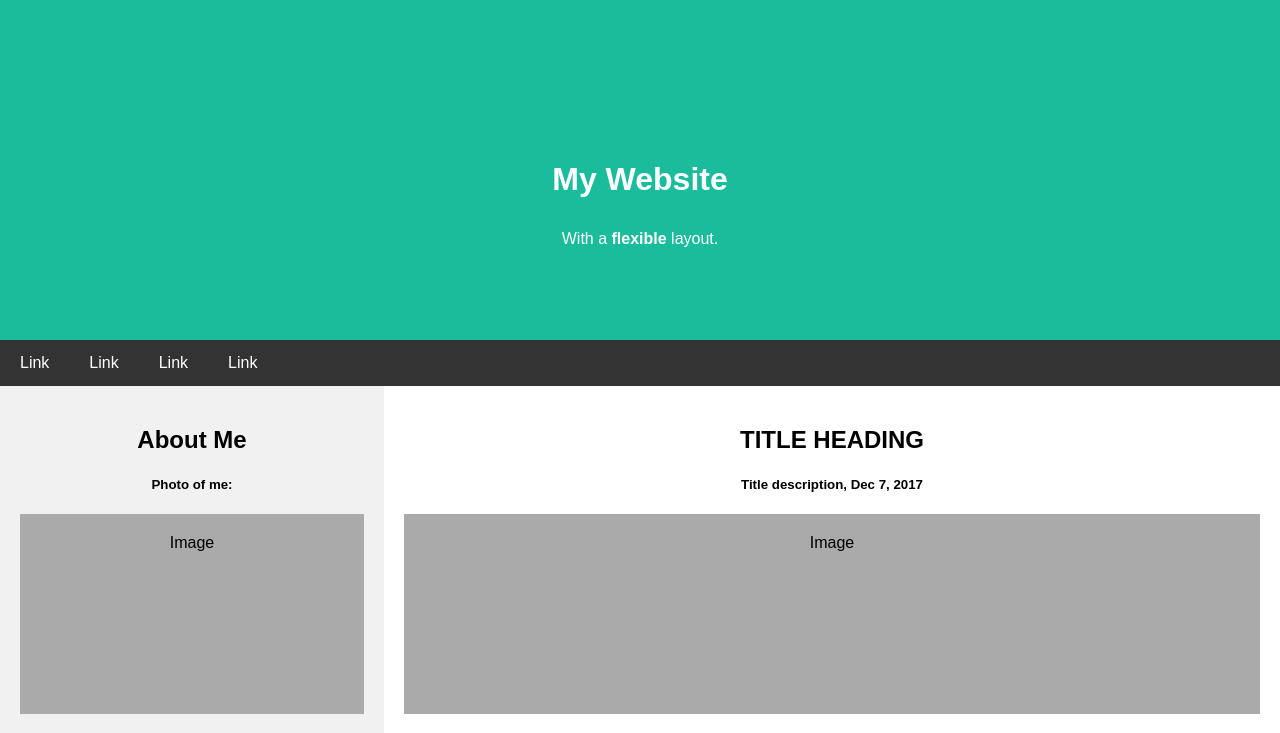
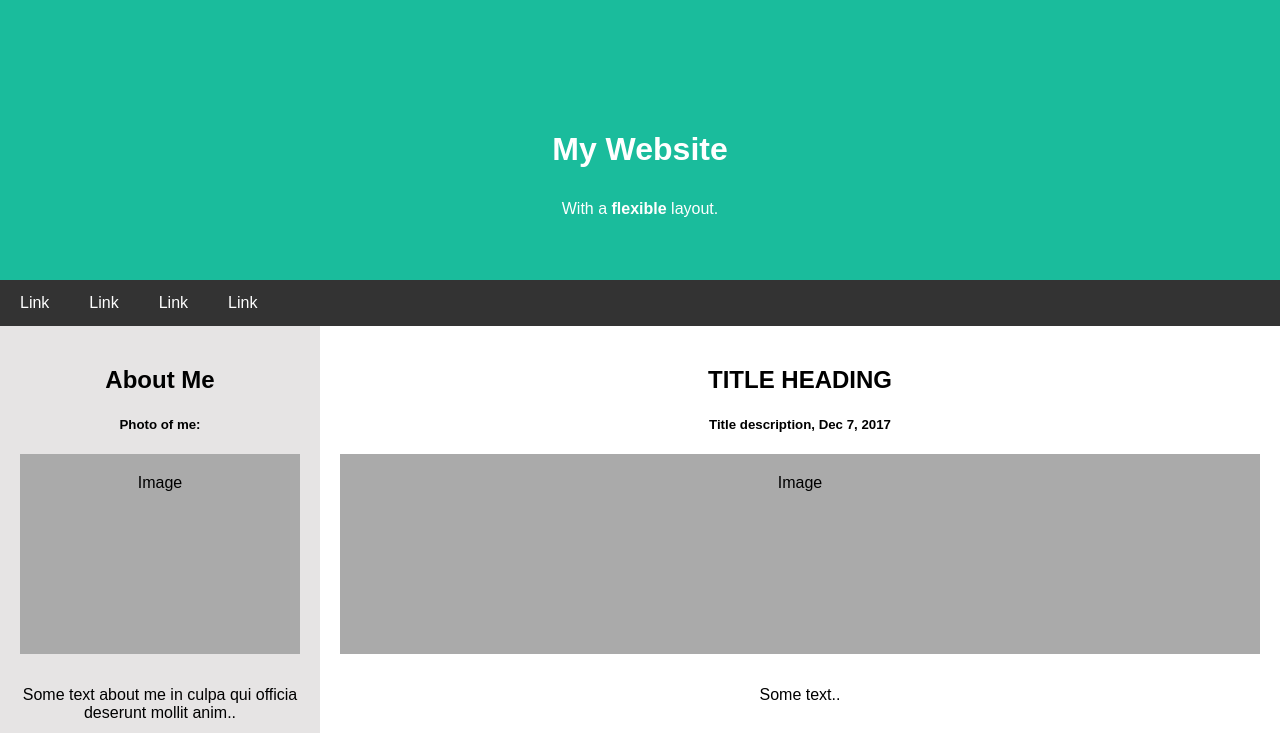
Before and after one commit to gjGameJam/gjgamejam.github.io, a plain HTML site: page index.html in a window 1280 px wide. Shown: the part 48-781 px from the top of the page. Drawn offline with Linux system fonts and the light colour scheme.

Commit message:
changing padding

```diff
--- a/index.html
+++ b/index.html
@@ -19,7 +19,7 @@
 
         /* Header/logo Title */
         .header {
-          padding: 60px;
+          padding: 30px;
           text-align: center;
           background: #1abc9c;
           color: white;
@@ -54,14 +54,14 @@
         /* Create two unequal columns that sits next to each other */
         /* Sidebar/left column */
         .side {
-          flex: 30%;
-          background-color: #f1f1f1;
+          flex: 25%;
+          background-color: #e6e4e4;
           padding: 20px;
         }
 
         /* Main column */
         .main {
-          flex: 70%;
+          flex: 75%;
           background-color: white;
           padding: 20px;
         }
```
